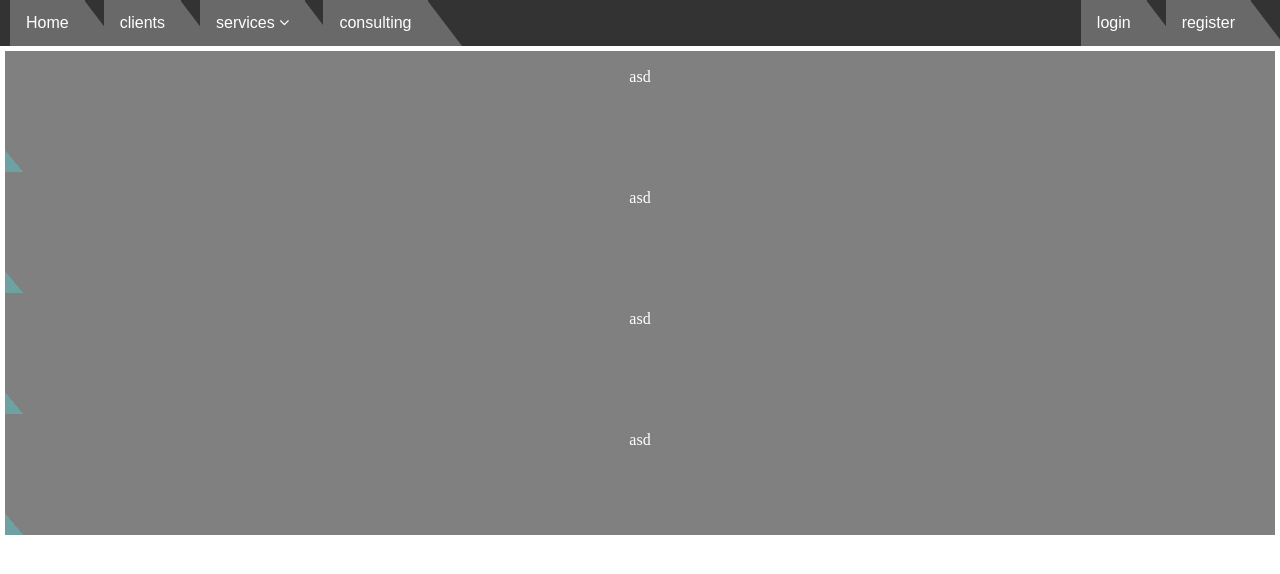
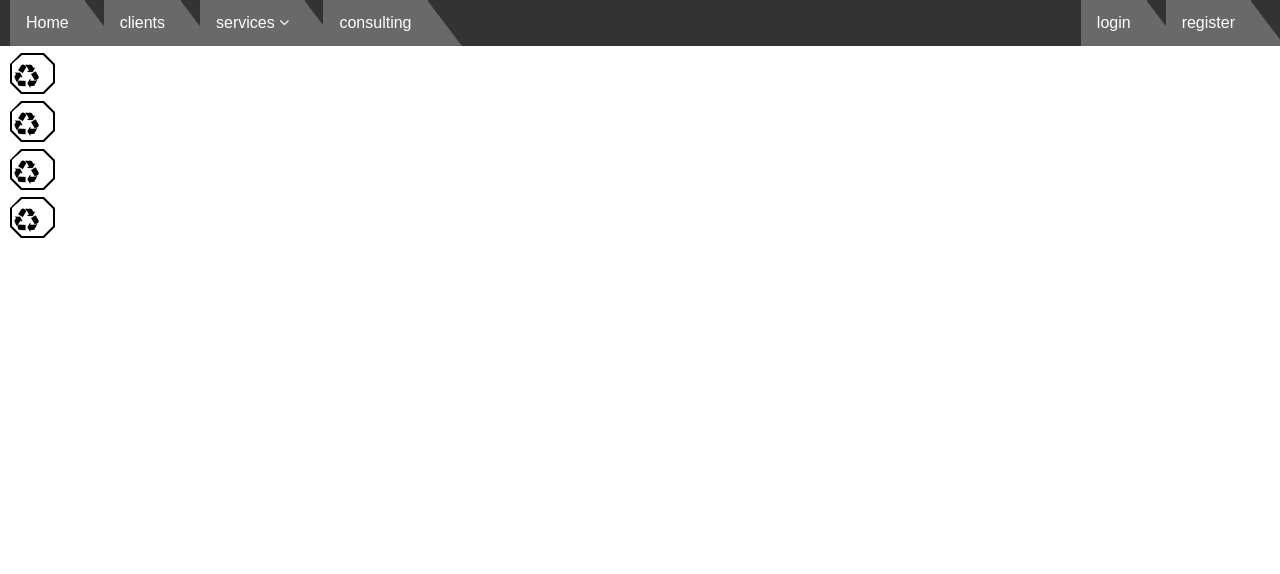
Before and after one commit to uppalaadarsh/standav, a plain HTML site: page index.html in a window 1280 px wide. Drawn offline with Linux system fonts and the light colour scheme.

Commit message:
edited files

```diff
--- a/index.css
+++ b/index.css
@@ -158,28 +158,60 @@ a[href="#consulting"] {
   background-size: 51% 50%;
   background-repeat: no-repeat;
 }
-/*.div-inner:hover {
-  box-shadow: inset -2px 2px 11px 5px rgb(100, 129, 225);
-}*/
 .side-nav {
-  padding: 5px;
+  padding: 0px 10px;
 }
 .side-nav .side-nav-outer {
-/* Chrome / Safari */
-    background:
-        -webkit-linear-gradient(40deg,  transparent 14px, grey 14px), /* bottom left */
-        -webkit-linear-gradient(135deg, transparent 0px, #6ea1a1 0px), /* bottom right */
-        -webkit-linear-gradient(-135deg, transparent 14px, #6ea1a1 10px), /* top right */
-        -webkit-linear-gradient(315deg, transparent 0px, #6ea1a1 0px); /* top left */
+  /* background:
+    -webkit-linear-gradient(40deg,  transparent 14px, #000 14px),
+    -webkit-linear-gradient(135deg, transparent 0px, #000 0px),
+    -webkit-linear-gradient(-135deg, transparent 14px, #000 10px),
+    -webkit-linear-gradient(315deg, transparent 0px, #000 0px);
+  padding: 10px;
+  color: #fff;
+  width: 50px;
+  margin-top: 20px; */
+
+  margin-top: 7px;
+    max-width: 41px;
     padding: 2px;
-    color: #fff;
+    background: #000000;
+    --notchSize: 11px;
+    clip-path: polygon( 0% var(--notchSize),
+                        var(--notchSize) 0%,
+                        calc(100% - var(--notchSize)) 0%,
+                        100% var(--notchSize),
+                        100% calc(100% - var(--notchSize)),
+                        calc(100% - var(--notchSize)) 100%,
+                        var(--notchSize) 100%,
+                        0% calc(100% - var(--notchSize))
+                        );
 }
 .side-nav .side-nav-inner {
-  margin-top: 5px;
-    padding: 10px;
+  /* padding: 10px;
+  text-align: center;
+  background:
+  -webkit-linear-gradient(40deg,  transparent 14px, dimgrey 14px),         bottom left
+  -webkit-linear-gradient(135deg, transparent 14px, dimgrey 14px),         bottom right
+  -webkit-linear-gradient(-135deg, transparent 14px, dimgrey 10px),        top right
+  -webkit-linear-gradient(315deg, transparent 14px, dimgrey 5px);          top left */
 
-   height: 92px;
-   text-align: center;
+  max-width: 40px;
+  background: #fff;
+  --notchSize: 10px;
+  clip-path: polygon( -3% var(--notchSize),
+                      var(--notchSize) 0%,
+                      calc(100% - var(--notchSize)) 0%,
+                      100% var(--notchSize),
+                      100% calc(100% - var(--notchSize)),
+                      calc(100% - var(--notchSize)) 100%,
+                      var(--notchSize) 100%,
+                      0% calc(100% - var(--notchSize))
+                      );
+  padding-top: 9px;
+  margin: 0px;
+  padding-left: 2px;
+  font-size: 25px;
 }
 .side-nav-outer, .side-nav-inner {
   background-position: bottom left, bottom right, top right, top left;
--- a/index.html
+++ b/index.html
@@ -48,22 +48,28 @@
 
 <div class="side-nav">
   <div class="side-nav-outer">
-    <div class="side-nav-inner">  asd
+    <div class="side-nav-inner">
+      <i class="fa fa-recycle"></i>
     </div>
   </div>
   <div class="side-nav-outer">
-    <div class="side-nav-inner">  asd
+    <div class="side-nav-inner">
+      <i class="fa fa-recycle"></i>
     </div>
   </div>
   <div class="side-nav-outer">
-    <div class="side-nav-inner">  asd
+    <div class="side-nav-inner">
+      <i class="fa fa-recycle"></i>
     </div>
   </div>
   <div class="side-nav-outer">
-    <div class="side-nav-inner">  asd
+    <div class="side-nav-inner">
+      <i class="fa fa-recycle"></i>
     </div>
   </div>
 </div>
+
+<div class="profile"></div>
 
 <script>
 function myFunction() {
```
